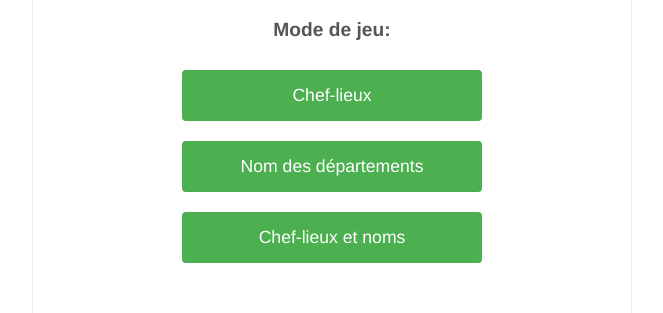
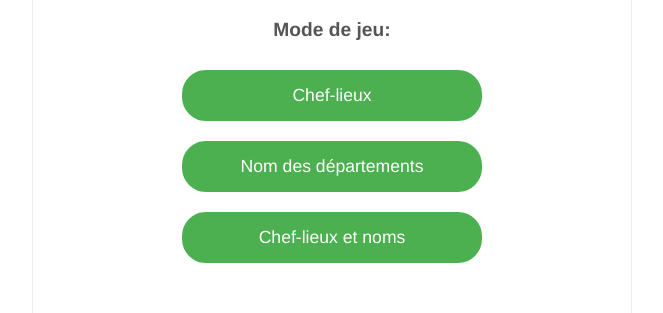
Before and after one commit to tanguyhardion/geography-guessing, a Vue app: page / in a window 1280 px wide. Shown: the part 249-562 px from the top of the page, without its empty margins (308-971 px from the left). Built offline with nearby package versions, Linux system fonts and the light colour scheme.

Commit message:
update button styles to use a larger border radius for improved aesthetics

```diff
--- a/src/components/FlagGuessing.vue
+++ b/src/components/FlagGuessing.vue
@@ -94,7 +94,7 @@ const makeGuess = () => {
 .flag-display {
   margin: 20px 0;
   box-shadow: 0 2px 10px rgba(0, 0, 0, 0.1);
-  border-radius: 4px;
+  border-radius: 24px;
   overflow: hidden;
   width: 240px;
   height: 160px;
--- a/src/pages/HomePage.vue
+++ b/src/pages/HomePage.vue
@@ -130,7 +130,7 @@ h3 {
   background-color: #4caf50;
   color: white;
   border: none;
-  border-radius: 4px;
+  border-radius: 24px;
   cursor: pointer;
   transition: background-color 0.3s ease;
 }
```
